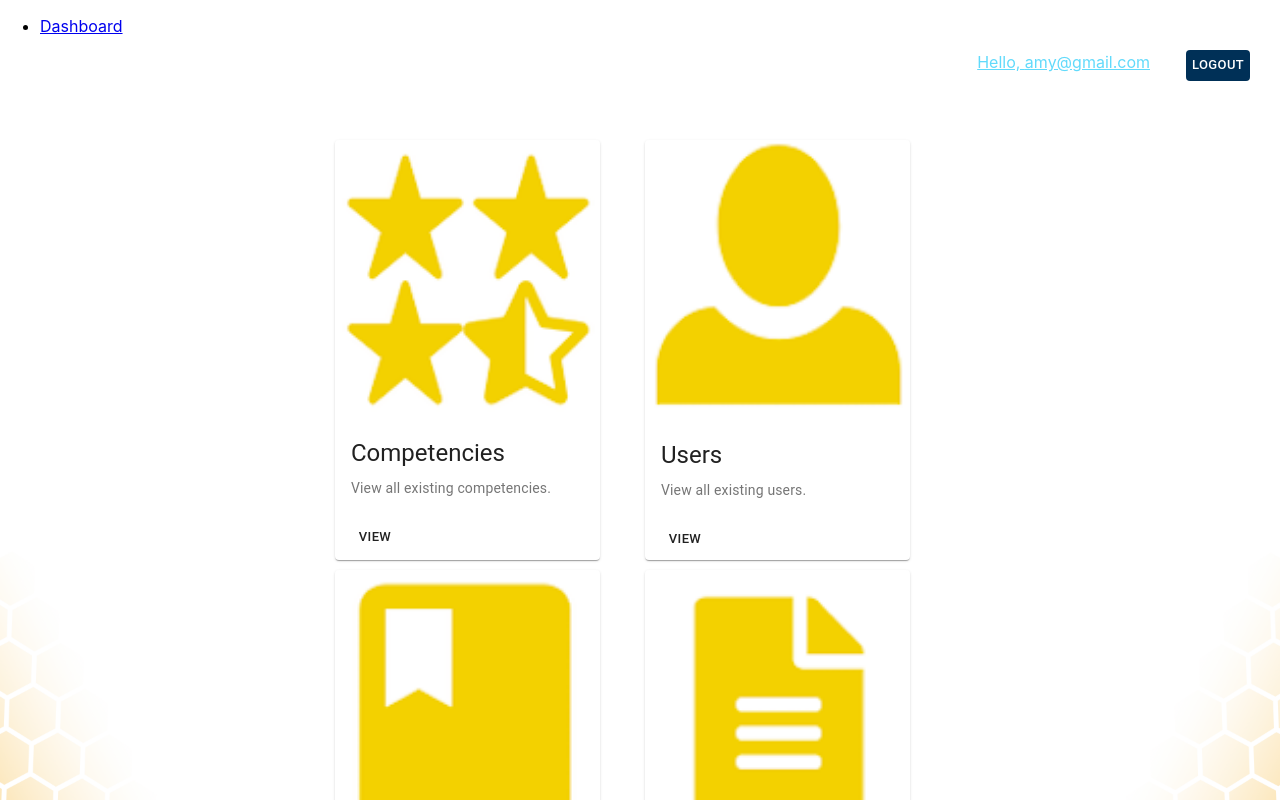
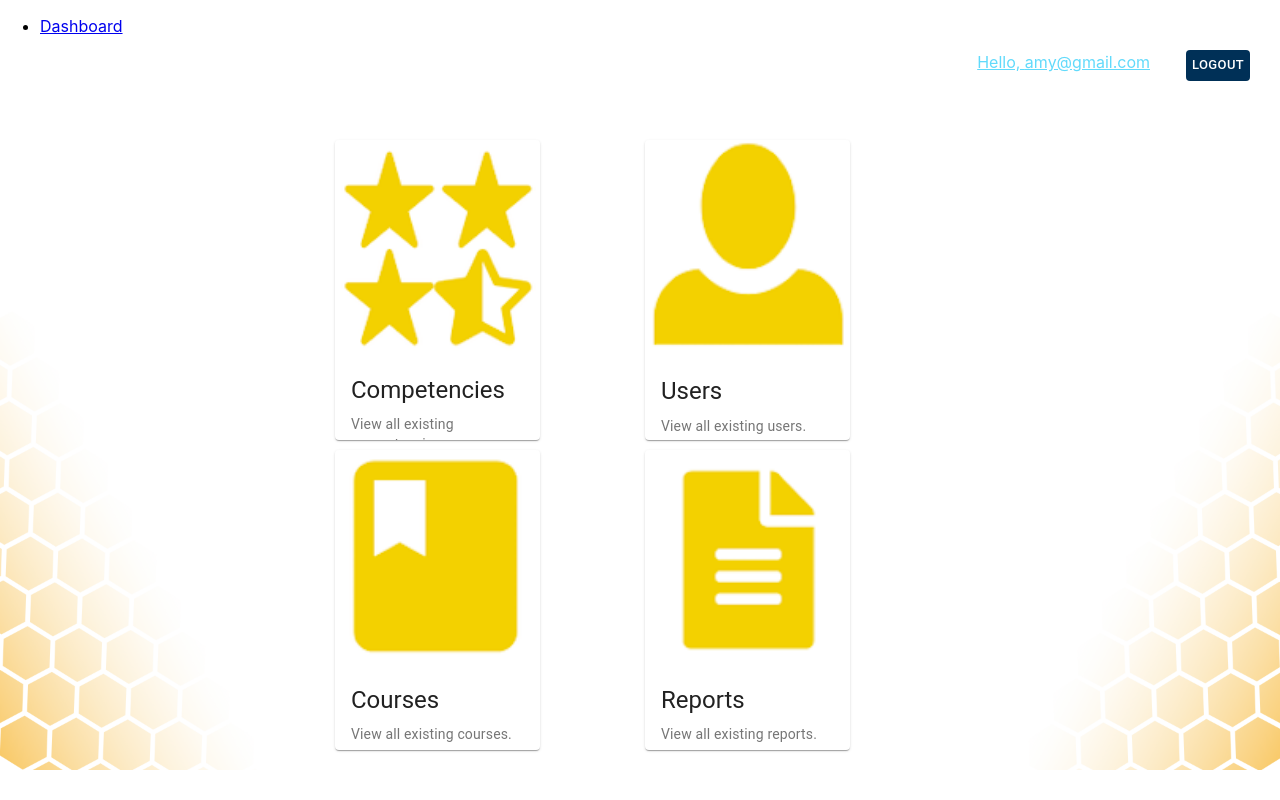
Before and after one commit to Excel-Tracker-Team-9302/excel-tracker, a React (Create React App) app in the folder excel-tracker-application/: page /dashboard in a window 1280 px wide. Shown: the top 800 px of the page. Built offline with nearby package versions, Linux system fonts and the light colour scheme.

Commit message:
resize cards

```diff
--- a/excel-tracker-application/src/components/coolcard.js
+++ b/excel-tracker-application/src/components/coolcard.js
@@ -17,8 +17,8 @@ import {Container, Row, Col } from 'react-bootstrap'
 
 const useStyles = makeStyles({
   card: {
-    maxWidth: 265,
-    maxHeight: 420,
+    maxWidth: 205,
+    maxHeight: 300,
   },
 });
 
```
